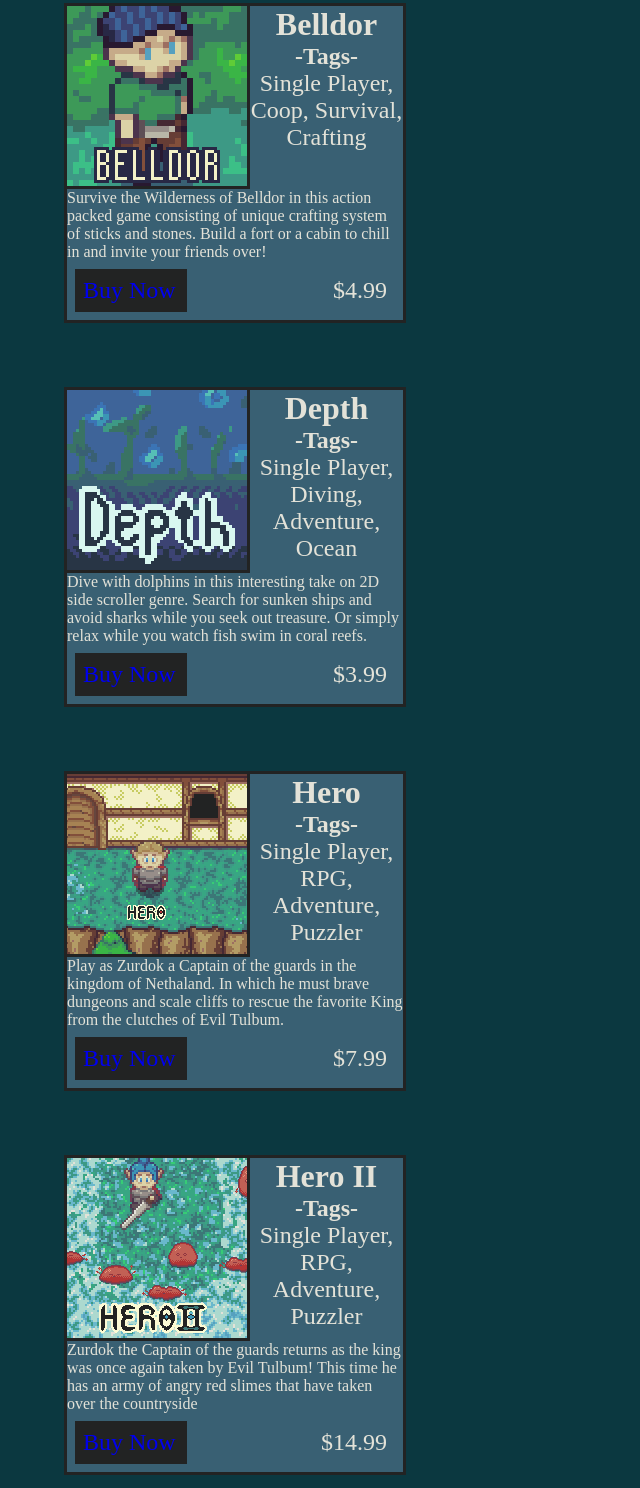
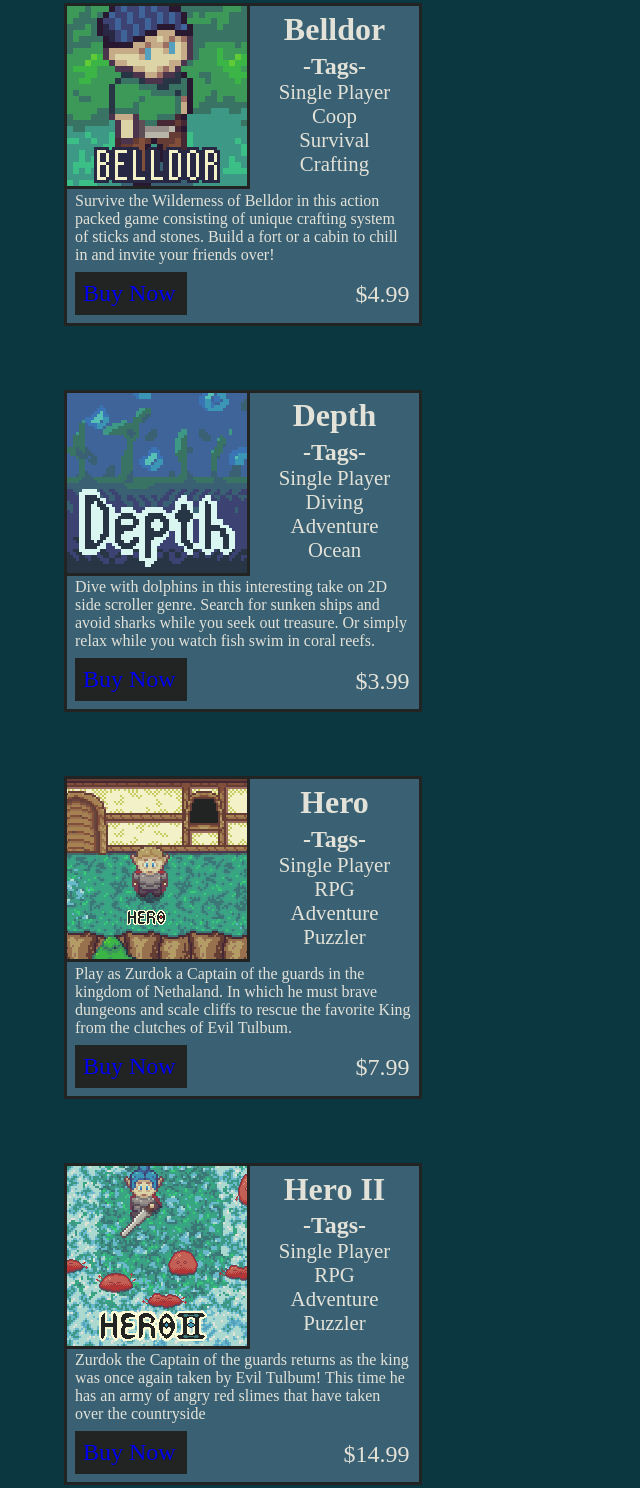
Before and after one commit to NepiMwewa/P2_Harmon_Alexander, a plain HTML site: page index.html in a window 1280 px wide. Shown: the part 508-1996 px from the top of the page, without its empty margins (0-640 px from the left). Drawn offline with Linux system fonts and the light colour scheme.

Commit message:
finished adding margins and font/box sizing of elements for game cards

```diff
--- a/index.html
+++ b/index.html
@@ -66,9 +66,9 @@
 
       <h3 class="game_card_title">Belldor</h3>
       <h4 class="game_card_tag">-Tags-</h4>
-      <p class="game_card_tag_text">Single Player,
-      Coop,
-      Survival,
+      <p class="game_card_tag_text">Single Player</br>
+      Coop</br>
+      Survival</br>
       Crafting<p>
 
       <p class="game_card_desc">Survive  the Wilderness of Belldor in this
@@ -90,9 +90,9 @@
 
       <h3 class="game_card_title">Depth</h3>
       <h4 class="game_card_tag">-Tags-</h4>
-      <p class="game_card_tag_text">Single Player,
-      Diving,
-      Adventure,
+      <p class="game_card_tag_text">Single Player</br>
+      Diving</br>
+      Adventure</br>
       Ocean<p>
 
       <p class="game_card_desc">Dive with dolphins in this interesting take on
@@ -114,9 +114,9 @@
 
       <h3 class="game_card_title">Hero</h3>
       <h4 class="game_card_tag">-Tags-</h4>
-      <p class="game_card_tag_text">Single Player,
-      RPG,
-      Adventure,
+      <p class="game_card_tag_text">Single Player</br>
+      RPG</br>
+      Adventure</br>
       Puzzler<p>
 
       <p class="game_card_desc">Play as Zurdok a Captain of the guards in the
@@ -137,9 +137,9 @@
 
       <h3 class="game_card_title">Hero II</h3>
       <h4 class="game_card_tag">-Tags-</h4>
-      <p class="game_card_tag_text">Single Player,
-      RPG,
-      Adventure,
+      <p class="game_card_tag_text">Single Player</br>
+      RPG</br>
+      Adventure</br>
       Puzzler<p>
 
       <p class="game_card_desc">Zurdok the Captain of the guards returns as the
--- a/style.css
+++ b/style.css
@@ -31,8 +31,7 @@ nav{
   border-color: #222323;
   background-color: #396073;
 
-  width: 336px;
-  height: auto;
+  width: 22rem;
   margin: 64px;
 }
 
@@ -48,6 +47,7 @@ nav{
 .game_card_title{
   text-align: center;
   font-size: 2rem;
+  margin: 0.3rem 0px 0.3rem 0px;
 }
 .game_card_tag{
   text-align: center;
@@ -55,16 +55,18 @@ nav{
 }
 .game_card_tag_text{
   text-align: center;
-  font-size: 1.5rem;
+  font-size: 1.3rem;
 }
 .game_card_desc{
   clear: both;
+
+  margin: 1rem .5rem .5rem .5rem;
 }
 .game_price{
   float: right;
 
-  margin: 0.5rem;
-  padding: 0.5rem;
+  margin: 0.3rem;
+  padding: 0.3rem;
 
   font-size: 1.5rem;
 }
```
